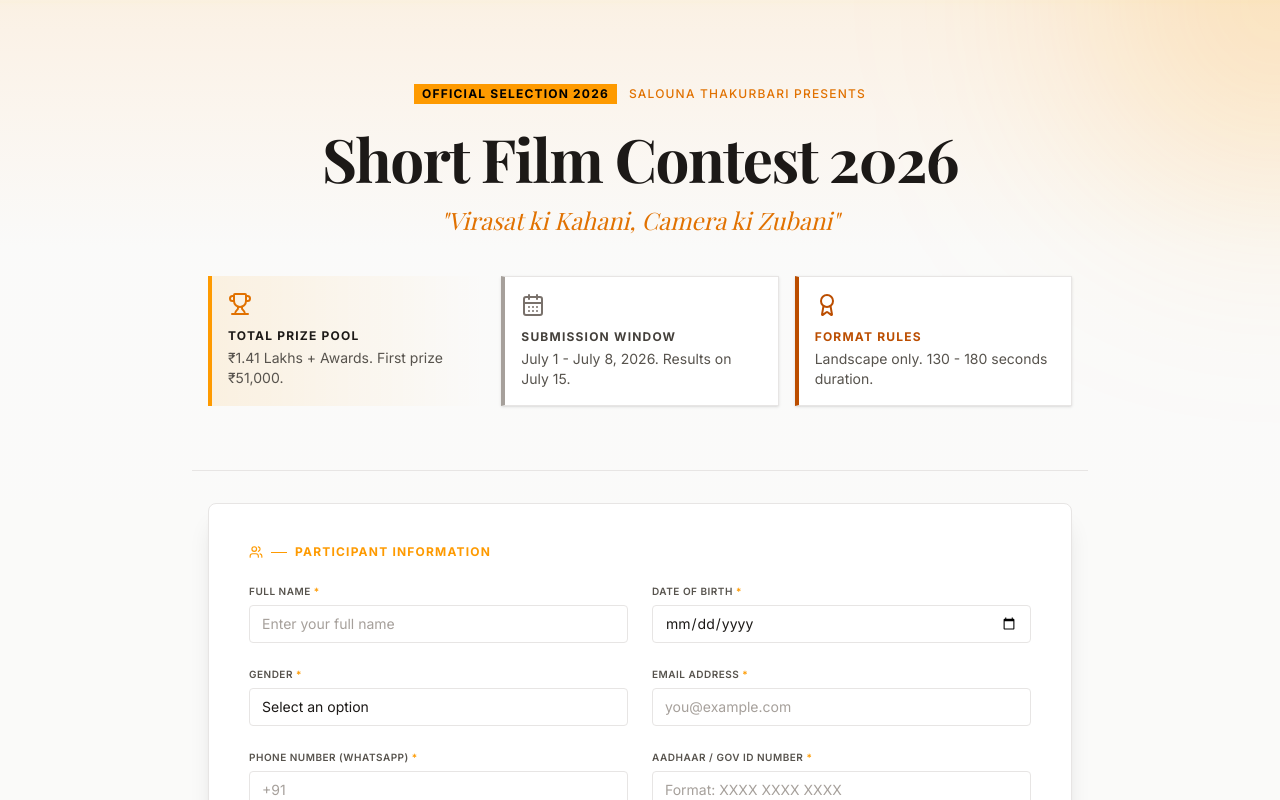
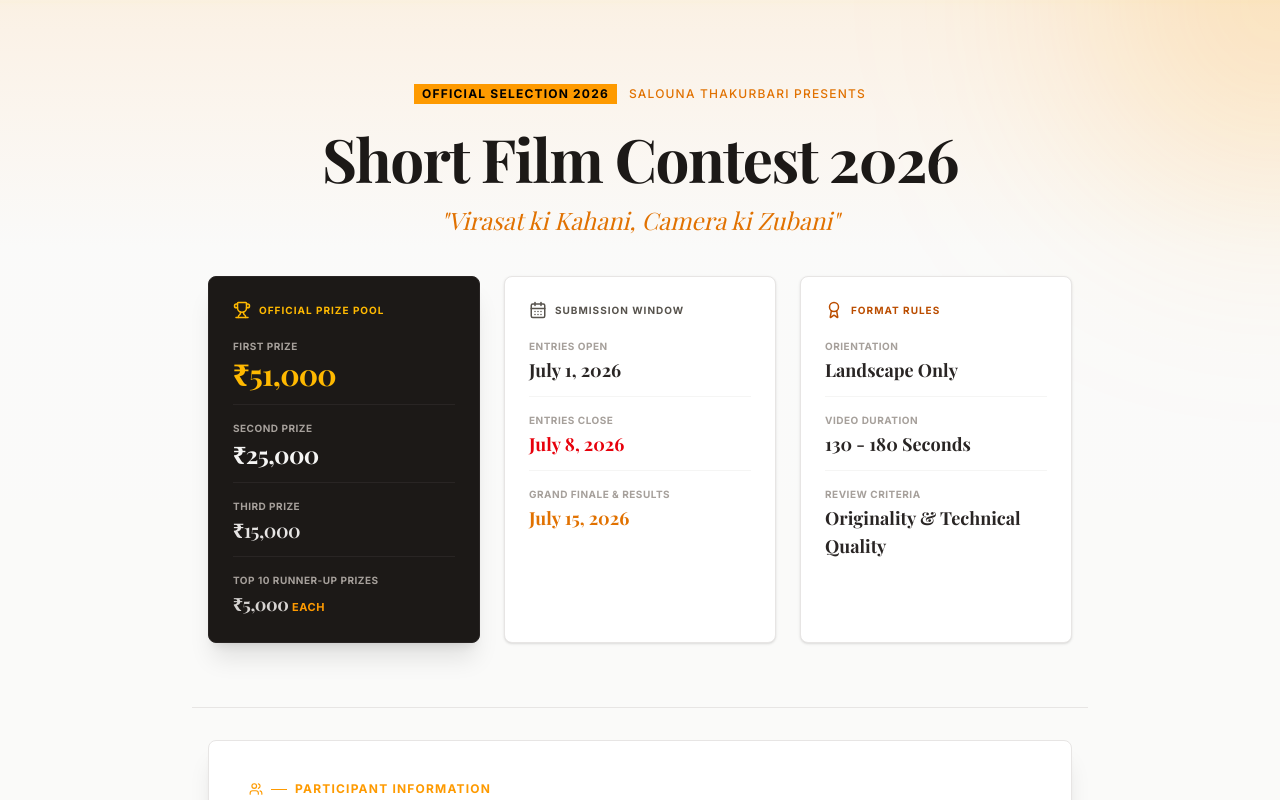
Before and after one commit to khrishChauhan/solana_thakurbari, a React (Vite) app: page / in a window 1280 px wide. Shown: the top 800 px of the page. Built offline with nearby package versions, Linux system fonts and the light colour scheme; a web font is replaced by a local one.

Commit message:
57036605

```diff
--- a/src/App.tsx
+++ b/src/App.tsx
@@ -1,4 +1,4 @@
-import { useState } from 'react';
+import React, { useState } from 'react';
 import { Video, Users, CheckSquare, Info, Settings, FileCheck, Film, Trophy, CalendarDays, Award, Loader2 } from 'lucide-react';
 import { Input, Select, Textarea, Checkbox, SectionHeader } from './components/FormFields';
 
@@ -91,21 +91,91 @@ export default function App() {
         </p>
 
         {/* Info Cards */}
-        <div className="grid grid-cols-1 md:grid-cols-3 gap-4 text-left">
-          <div className="bg-gradient-to-r from-amber-500/10 to-transparent border-l-4 border-amber-500 p-4">
-            <Trophy className="text-amber-600 mb-3" size={24} />
-            <span className="text-xs font-bold uppercase tracking-widest block mb-1">Total Prize Pool</span>
-            <p className="text-stone-600 text-sm">₹1.41 Lakhs + Awards. First prize ₹51,000.</p>
+        <div className="grid grid-cols-1 md:grid-cols-3 gap-6 text-left items-stretch">
+          {/* Premium Prize Showcase */}
+          <div className="bg-stone-900 text-stone-50 border border-stone-800 rounded-lg p-6 shadow-xl flex flex-col justify-between">
+            <div>
+              <div className="flex items-center gap-2 mb-5">
+                <Trophy className="text-amber-400" size={18} />
+                <span className="text-[10px] font-bold uppercase tracking-widest text-amber-400">Official Prize Pool</span>
+              </div>
+
+              <div className="space-y-4">
+                {/* First Prize */}
+                <div className="border-b border-stone-800 pb-3">
+                  <span className="text-[10px] font-bold uppercase tracking-wider text-stone-400 block mb-0.5">First Prize</span>
+                  <p className="font-serif text-3xl font-extrabold text-amber-400 tracking-tight">₹51,000</p>
+                </div>
+
+                {/* Second Prize */}
+                <div className="border-b border-stone-800 pb-3">
+                  <span className="text-[10px] font-bold uppercase tracking-wider text-stone-400 block mb-0.5">Second Prize</span>
+                  <p className="font-serif text-2xl font-bold text-stone-100 tracking-tight">₹25,000</p>
+                </div>
+
+                {/* Third Prize */}
+                <div className="border-b border-stone-800 pb-3">
+                  <span className="text-[10px] font-bold uppercase tracking-wider text-stone-400 block mb-0.5">Third Prize</span>
+                  <p className="font-serif text-xl font-semibold text-stone-200 tracking-tight">₹15,000</p>
+                </div>
+
+                {/* Top 10 Runner-Up Prizes */}
+                <div>
+                  <span className="text-[10px] font-bold uppercase tracking-wider text-stone-400 block mb-0.5">Top 10 Runner-Up Prizes</span>
+                  <p className="font-serif text-lg font-bold text-stone-300 tracking-tight">₹5,000 <span className="text-[11px] text-amber-500 font-sans uppercase font-bold tracking-wider">Each</span></p>
+                </div>
+              </div>
+            </div>
           </div>
-          <div className="bg-white border border-stone-200 border-l-4 border-l-stone-400 p-4 shadow-sm">
-            <CalendarDays className="text-stone-500 mb-3" size={24} />
-            <span className="text-xs font-bold uppercase tracking-widest block mb-1 text-stone-700">Submission Window</span>
-            <p className="text-stone-600 text-sm">July 1 - July 8, 2026. Results on July 15.</p>
+
+          {/* Submission Window Card */}
+          <div className="bg-white border border-stone-200 rounded-lg p-6 shadow-sm flex flex-col justify-between">
+            <div>
+              <div className="flex items-center gap-2 mb-5">
+                <CalendarDays className="text-stone-600" size={18} />
+                <span className="text-[10px] font-bold uppercase tracking-widest text-stone-600">Submission Window</span>
+              </div>
+
+              <div className="space-y-4">
+                <div className="border-b border-stone-100 pb-3">
+                  <span className="text-[10px] font-bold uppercase tracking-wider text-stone-400 block mb-0.5">Entries Open</span>
+                  <p className="font-serif text-lg font-bold text-stone-800">July 1, 2026</p>
+                </div>
+                <div className="border-b border-stone-100 pb-3">
+                  <span className="text-[10px] font-bold uppercase tracking-wider text-stone-400 block mb-0.5">Entries Close</span>
+                  <p className="font-serif text-lg font-bold text-red-600">July 8, 2026</p>
+                </div>
+                <div>
+                  <span className="text-[10px] font-bold uppercase tracking-wider text-stone-400 block mb-0.5">Grand Finale & Results</span>
+                  <p className="font-serif text-lg font-bold text-amber-600">July 15, 2026</p>
+                </div>
+              </div>
+            </div>
           </div>
-          <div className="bg-white border border-stone-200 border-l-4 border-l-amber-700 p-4 shadow-sm">
-            <Award className="text-amber-700 mb-3" size={24} />
-            <span className="text-xs font-bold uppercase tracking-widest block mb-1 text-amber-700">Format Rules</span>
-            <p className="text-stone-600 text-sm">Landscape only. 130 - 180 seconds duration.</p>
+
+          {/* Format Rules Card */}
+          <div className="bg-white border border-stone-200 rounded-lg p-6 shadow-sm flex flex-col justify-between">
+            <div>
+              <div className="flex items-center gap-2 mb-5">
+                <Award className="text-amber-700" size={18} />
+                <span className="text-[10px] font-bold uppercase tracking-widest text-amber-700">Format Rules</span>
+              </div>
+
+              <div className="space-y-4">
+                <div className="border-b border-stone-100 pb-3">
+                  <span className="text-[10px] font-bold uppercase tracking-wider text-stone-400 block mb-0.5">Orientation</span>
+                  <p className="font-serif text-lg font-bold text-stone-800">Landscape Only</p>
+                </div>
+                <div className="border-b border-stone-100 pb-3">
+                  <span className="text-[10px] font-bold uppercase tracking-wider text-stone-400 block mb-0.5">Video Duration</span>
+                  <p className="font-serif text-lg font-bold text-stone-800">130 - 180 Seconds</p>
+                </div>
+                <div>
+                  <span className="text-[10px] font-bold uppercase tracking-wider text-stone-400 block mb-0.5">Review Criteria</span>
+                  <p className="font-serif text-lg font-bold text-stone-800">Originality & Technical Quality</p>
+                </div>
+              </div>
+            </div>
           </div>
         </div>
       </div>
--- a/tsconfig.json
+++ b/tsconfig.json
@@ -21,6 +21,7 @@
       ]
     },
     "allowImportingTsExtensions": true,
-    "noEmit": true
+    "noEmit": true,
+    "types": ["vite/client"]
   }
 }
```
